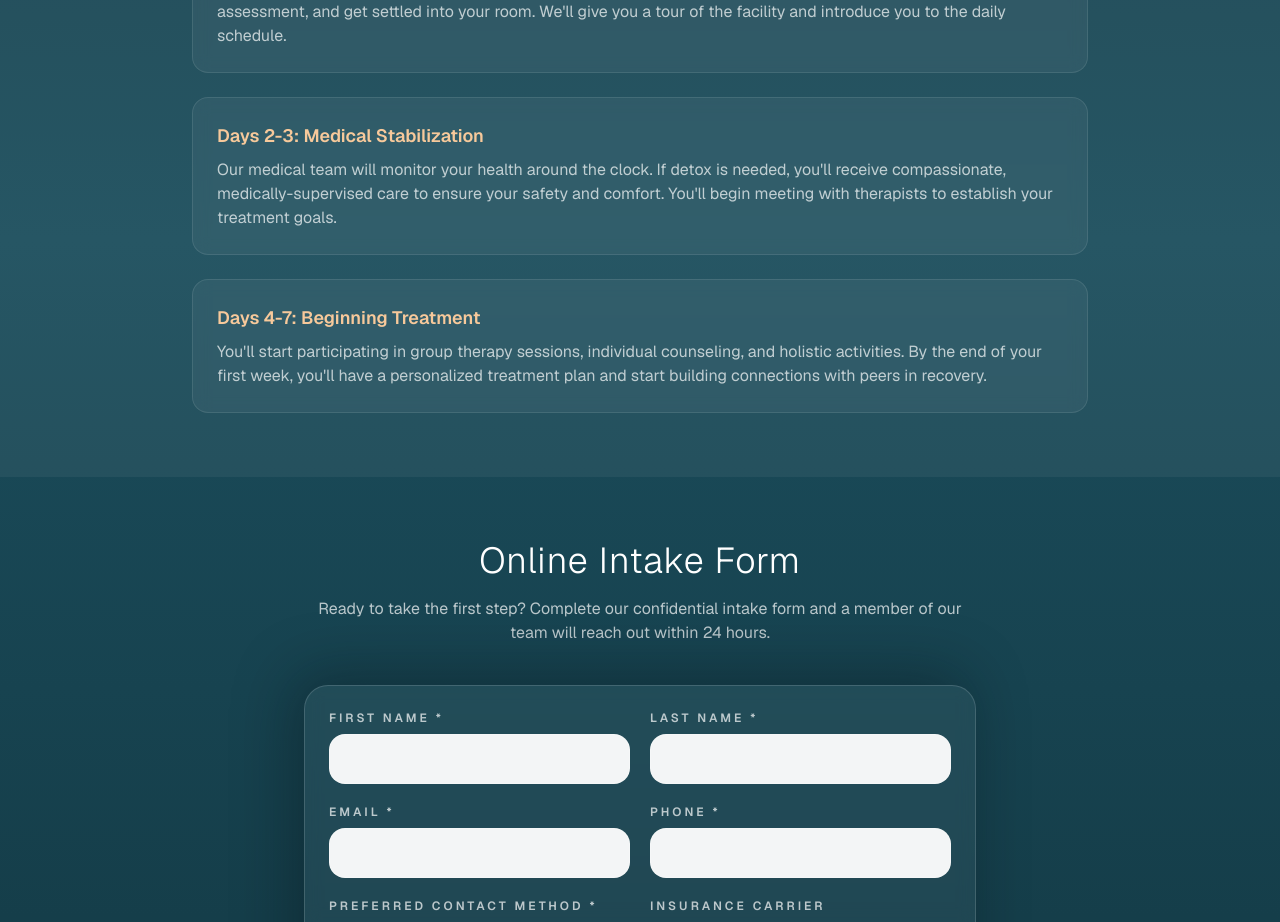
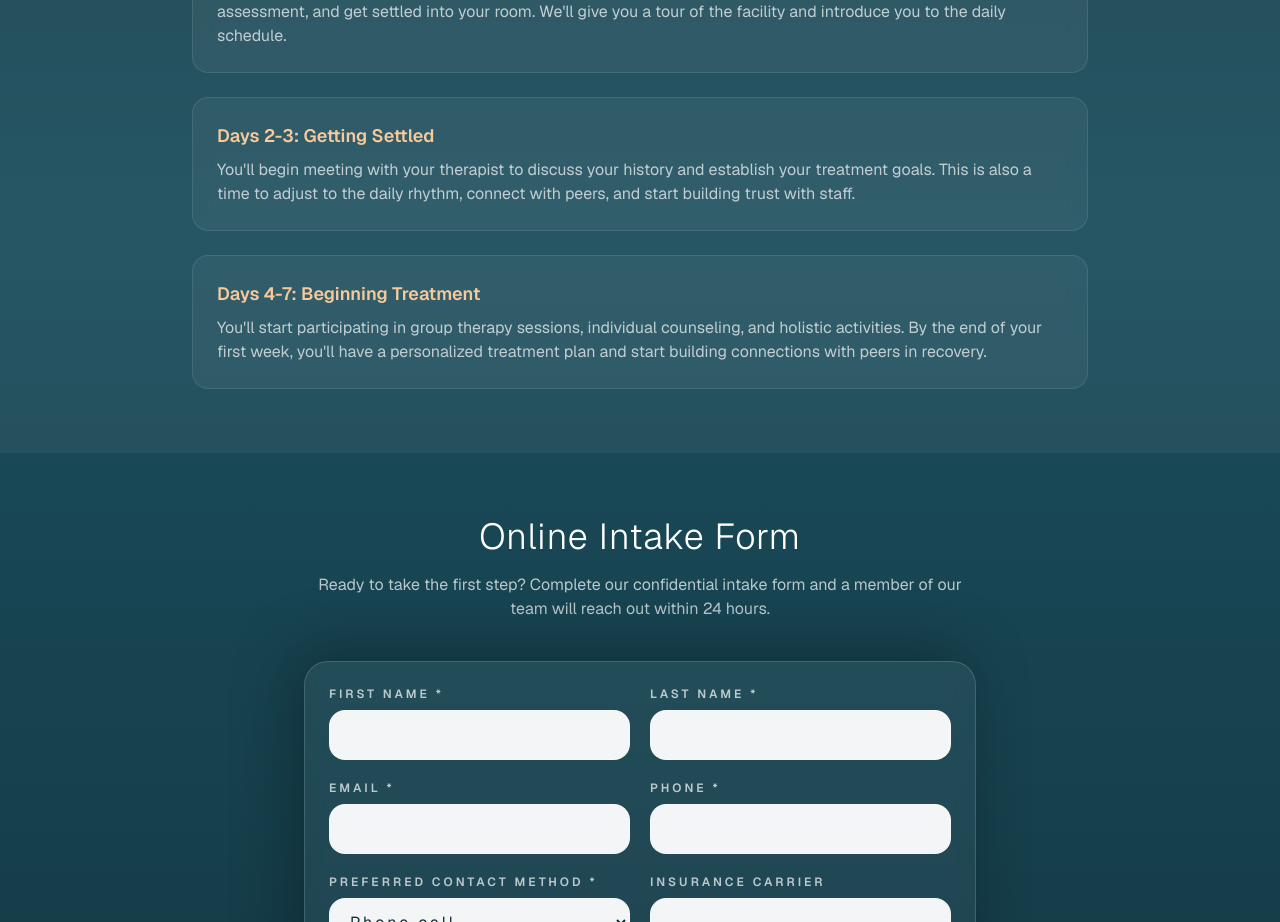
Before and after one commit to KristianPetrov/Footprints-In-The-Sand, a Next.js app: page /getting-started in a window 1280 px wide. Shown: the part 1140-2062 px from the top of the page. Built offline with nearby package versions, Linux system fonts and the light colour scheme.

Commit message:
replaced medical stabilization with getting settled

```diff
--- a/app/getting-started/page.tsx
+++ b/app/getting-started/page.tsx
@@ -75,9 +75,9 @@ export default function GettingStartedPage() {
               </p>
             </div>
             <div className="rounded-2xl border border-white/10 bg-white/5 p-6 backdrop-blur">
-              <h3 className="text-lg font-semibold text-[#f7c99b]">Days 2-3: Medical Stabilization</h3>
+              <h3 className="text-lg font-semibold text-[#f7c99b]">Days 2-3: Getting Settled</h3>
               <p className="mt-2 text-white/70">
-                Our medical team will monitor your health around the clock. If detox is needed, you'll receive compassionate, medically-supervised care to ensure your safety and comfort. You'll begin meeting with therapists to establish your treatment goals.
+                You'll begin meeting with your therapist to discuss your history and establish your treatment goals. This is also a time to adjust to the daily rhythm, connect with peers, and start building trust with staff.
               </p>
             </div>
             <div className="rounded-2xl border border-white/10 bg-white/5 p-6 backdrop-blur">
```
